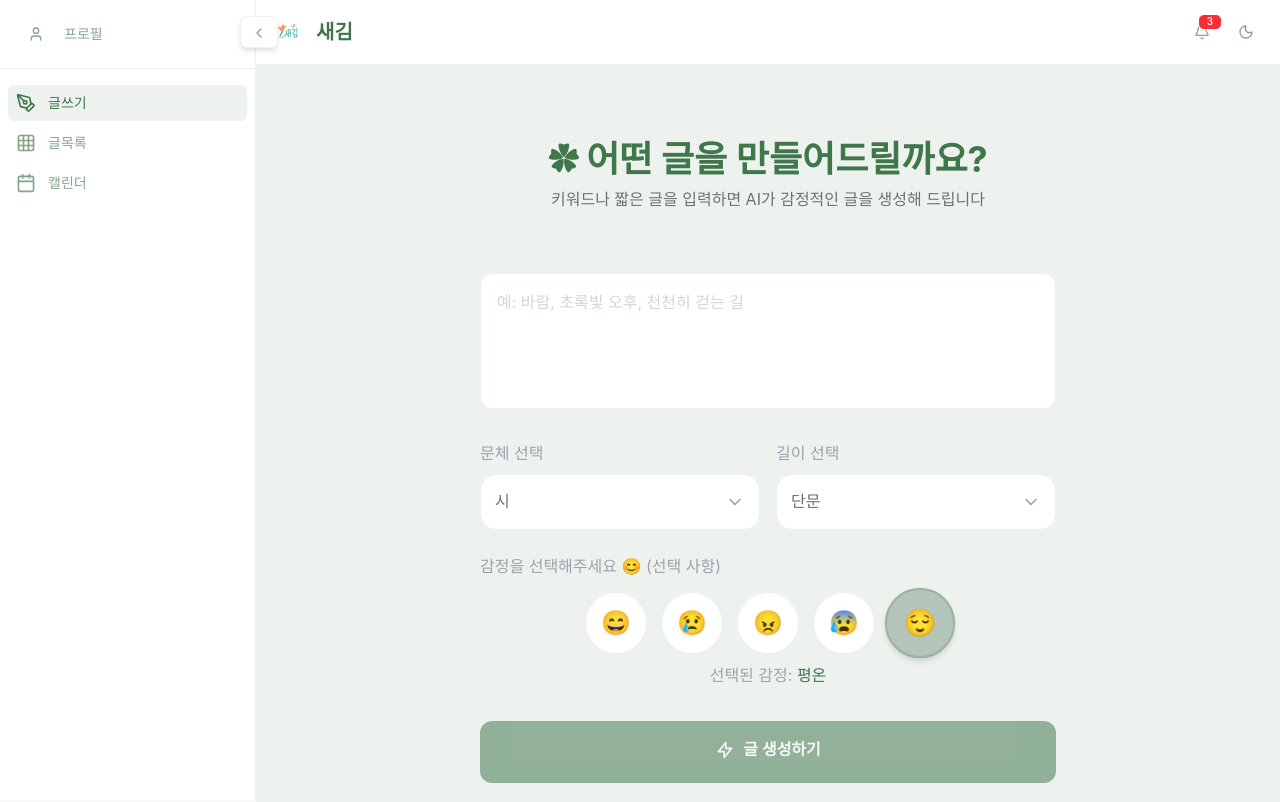
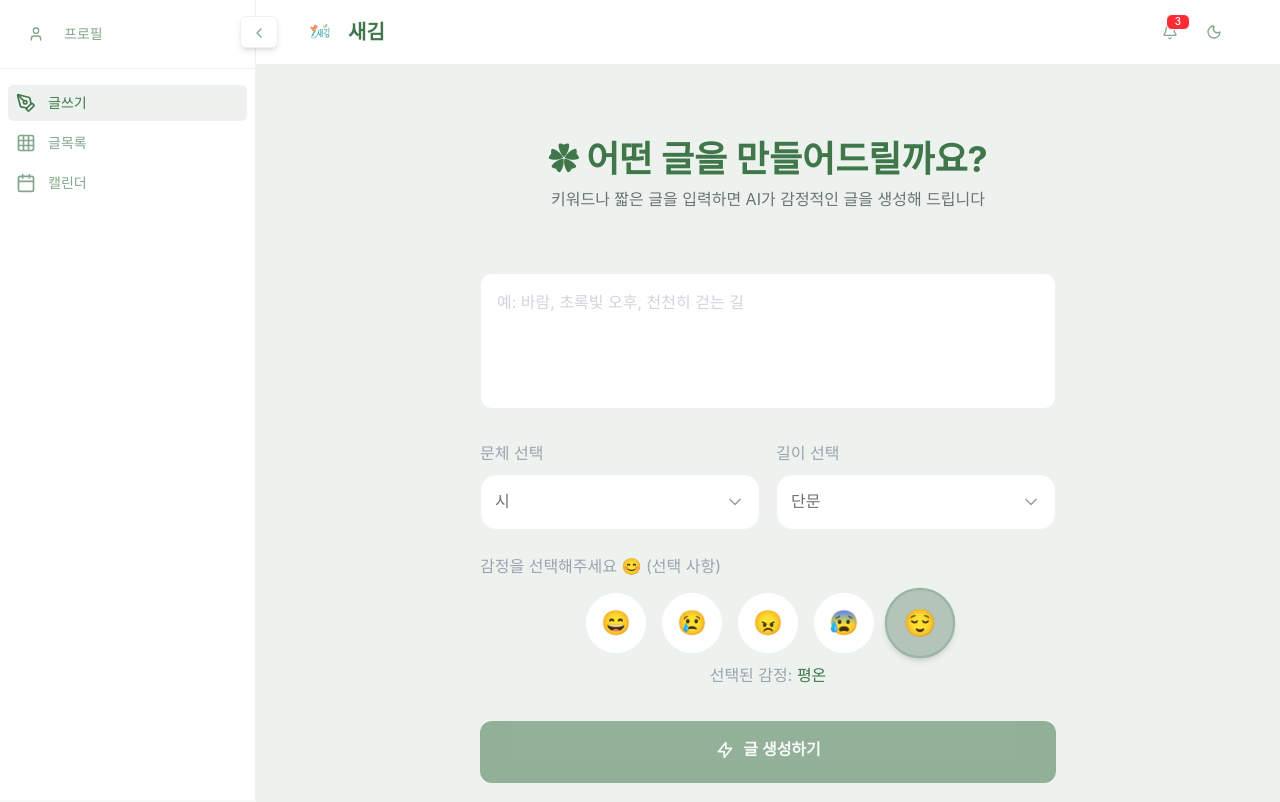
Before and after one commit to aicc6/saegim-frontend, a Next.js app: page / in a window 1280 px wide. Shown: the top 802 px of the page. Built offline with nearby package versions, Linux system fonts and the light colour scheme.

Commit message:
feat: AuthenticatedHeader 컴포넌트의 패딩 수정

```diff
--- a/src/components/common/AuthenticatedHeader.tsx
+++ b/src/components/common/AuthenticatedHeader.tsx
@@ -34,7 +34,7 @@ export default function AutheticatedHeader() {
   };
 
   return (
-    <div className="bg-white border-b border-sage-20 p-4 dark:bg-gray-900 w-full dark:border-gray-700">
+    <div className="bg-white border-b border-sage-20 py-4 px-12 dark:bg-gray-900 w-full dark:border-gray-700">
       <div className="max-w-full mx-auto flex items-center justify-between">
         {/* 좌측: 로고와 서비스명 */}
         <div className="flex items-center space-x-3">
```
